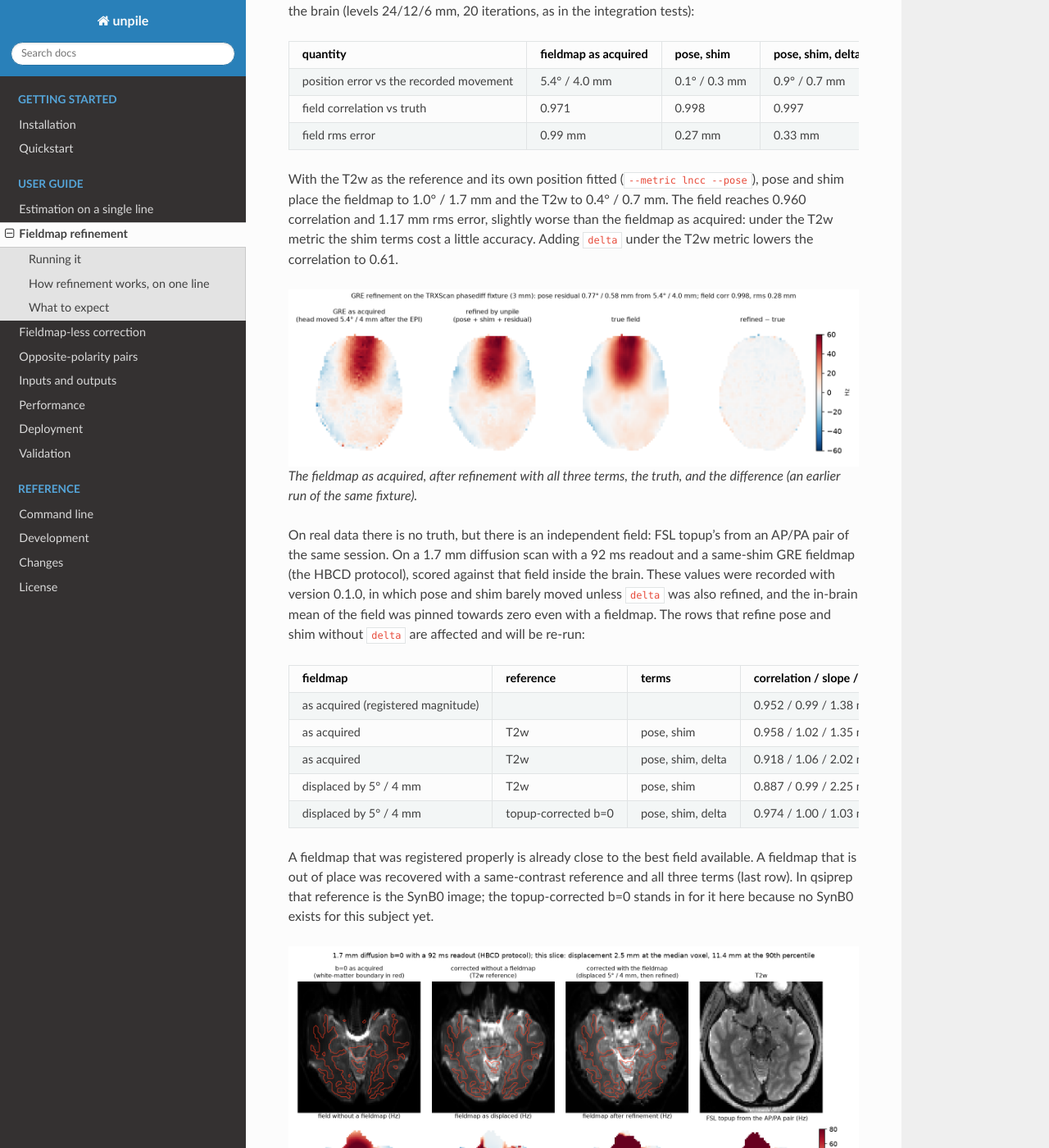
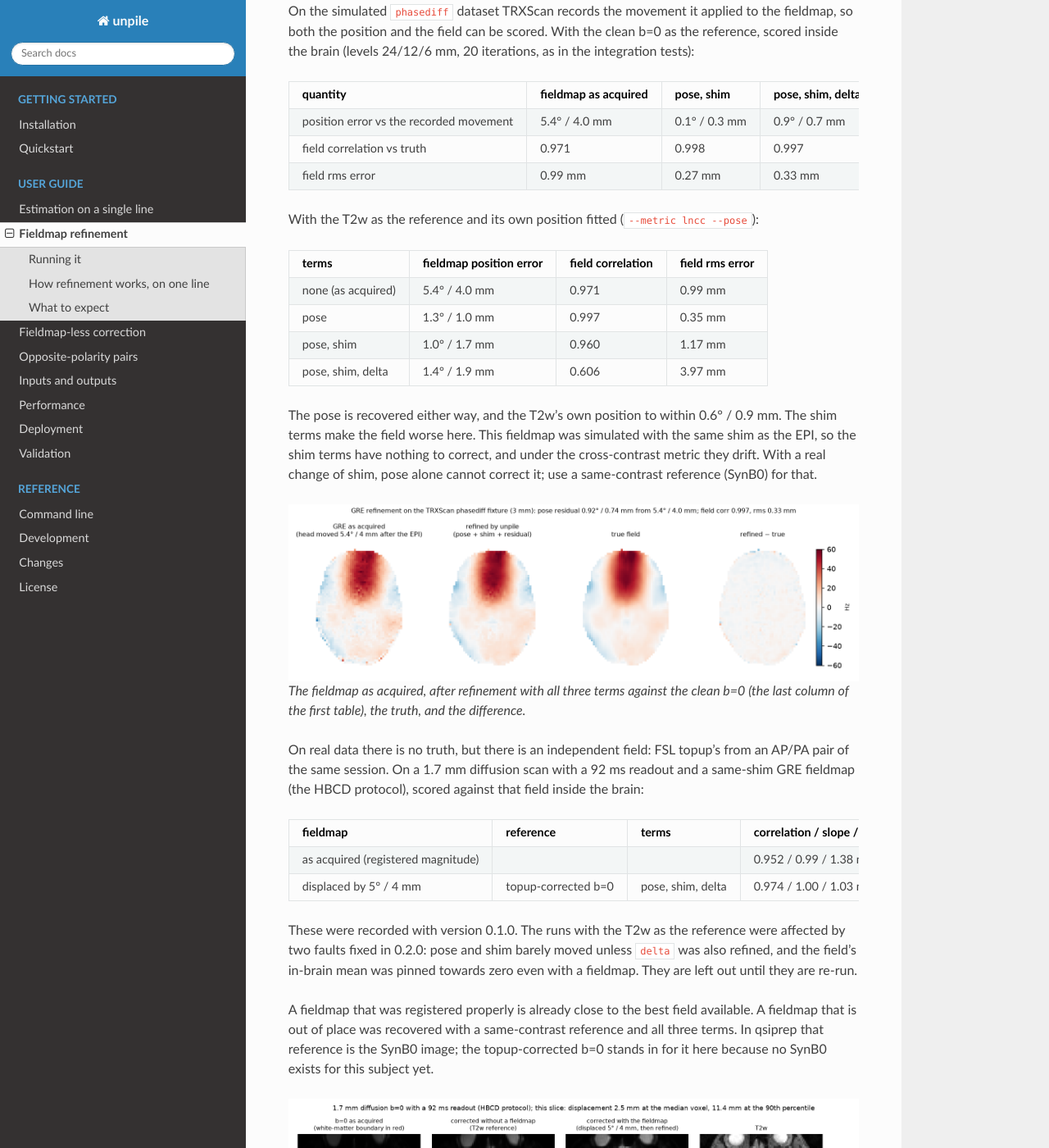
Before and after one commit to PennLINC/unpile-rs, a Sphinx documentation site: the page built from docs/user/gre-refinement.md, in a window 1280 px wide and 1400 px high, scrolled down 4200 px. Shown: the whole window at 82% size. Built offline with Sphinx 7.4.7 and the Read the Docs theme 3.1.0, drawn with Linux system fonts in a browser that asks for light colours; some of the changed text lies outside the part shown.

Commit message:
0.2.0: pose-only fieldmap refinement under the T2w metric; refreshed fieldmap docs and figure
- Test: with a T2w reference, refining the fieldmap pose alone recovers the field (corr 0.997 vs
  0.960 with pose and shim, 0.971 as acquired); the docs recommend it unless the shim changed.
- Fieldmap refinement page: a table per T2w configuration; HBCD rows recorded with the faults
  fixed in this release are left out until re-run; the index figure and its caption come from the
  current fixture fit.
- Version 0.2.0 (unreleased): behaviour change in --fieldmap-refine pose,shim, new transform options.

````diff
--- a/Cargo.toml
+++ b/Cargo.toml
@@ -1,6 +1,6 @@
 [package]
 name = "unpile"
-version = "0.1.0"
+version = "0.2.0"
 edition = "2021"
 description = "Susceptibility distortion correction for EPI with a mass-conserving pushforward model (Rust port of the unpile prototype)"
 license = "MIT OR Apache-2.0"
--- a/docs/user/gre-refinement.md
+++ b/docs/user/gre-refinement.md
@@ -42,8 +42,10 @@ produces this from a phase-difference or two-phase acquisition.
 
 `--fieldmap-refine` chooses the terms. The default is `pose,shim`. Add `delta` only with a
 same-contrast reference (SynB0 or, on simulated data, the clean b=0): under the T2w metric the
-residual term pulls a good fieldmap away from the truth. Pose and shim alone recover the position
-of a misplaced fieldmap, with either kind of reference (below).
+residual term pulls a good fieldmap away from the truth. With a T2w reference, refine `pose` alone
+unless the shim is known to have changed between the two scans: under the T2w metric the shim terms
+drift and cost accuracy (below). Pose, alone or with the shim, recovers the position of a misplaced
+fieldmap with either kind of reference.
 
 ## How refinement works, on one line
 
@@ -138,36 +140,42 @@ the brain (levels 24/12/6 mm, 20 iterations, as in the integration tests):
 | field correlation vs truth | 0.971 | 0.998 | 0.997 |
 | field rms error | 0.99 mm | 0.27 mm | 0.33 mm |
 
-With the T2w as the reference and its own position fitted (`--metric lncc --pose`), pose and shim
-place the fieldmap to 1.0° / 1.7 mm and the T2w to 0.4° / 0.7 mm. The field reaches 0.960
-correlation and 1.17 mm rms error, slightly worse than the fieldmap as acquired: under the T2w
-metric the shim terms cost a little accuracy. Adding `delta` under the T2w metric lowers the
-correlation to 0.61.
+With the T2w as the reference and its own position fitted (`--metric lncc --pose`):
+
+| terms | fieldmap position error | field correlation | field rms error |
+|---|---|---|---|
+| none (as acquired) | 5.4° / 4.0 mm | 0.971 | 0.99 mm |
+| pose | 1.3° / 1.0 mm | 0.997 | 0.35 mm |
+| pose, shim | 1.0° / 1.7 mm | 0.960 | 1.17 mm |
+| pose, shim, delta | 1.4° / 1.9 mm | 0.606 | 3.97 mm |
+
+The pose is recovered either way, and the T2w's own position to within 0.6° / 0.9 mm. The shim terms
+make the field worse here. This fieldmap was simulated with the same shim as the EPI, so the shim
+terms have nothing to correct, and under the cross-contrast metric they drift. With a real change of
+shim, pose alone cannot correct it; use a same-contrast reference (SynB0) for that.
 
 ```{figure} ../_static/gre_refinement.png
 :alt: The fieldmap as acquired, after refinement, the truth, and the difference.
 
-The fieldmap as acquired, after refinement with all three terms, the truth, and the difference
-(an earlier run of the same fixture).
+The fieldmap as acquired, after refinement with all three terms against the clean b=0 (the last
+column of the first table), the truth, and the difference.
 ```
 
 On real data there is no truth, but there is an independent field: FSL topup's from an AP/PA pair
 of the same session. On a 1.7 mm diffusion scan with a 92 ms readout and a same-shim GRE fieldmap
-(the HBCD protocol), scored against that field inside the brain. These values were recorded with
-version 0.1.0, in which pose and shim barely moved unless `delta` was also refined, and the
-in-brain mean of the field was pinned towards zero even with a fieldmap. The rows that refine pose
-and shim without `delta` are affected and will be re-run:
+(the HBCD protocol), scored against that field inside the brain:
 
 | fieldmap | reference | terms | correlation / slope / rms vs topup |
 |---|---|---|---|
 | as acquired (registered magnitude) | | | 0.952 / 0.99 / 1.38 mm |
-| as acquired | T2w | pose, shim | 0.958 / 1.02 / 1.35 mm |
-| as acquired | T2w | pose, shim, delta | 0.918 / 1.06 / 2.02 mm |
-| displaced by 5° / 4 mm | T2w | pose, shim | 0.887 / 0.99 / 2.25 mm (position moved 0.4°) |
 | displaced by 5° / 4 mm | topup-corrected b=0 | pose, shim, delta | 0.974 / 1.00 / 1.03 mm (position recovered: 5.1°) |
 
+These were recorded with version 0.1.0. The runs with the T2w as the reference were affected by two
+faults fixed in 0.2.0: pose and shim barely moved unless `delta` was also refined, and the field's
+in-brain mean was pinned towards zero even with a fieldmap. They are left out until they are re-run.
+
 A fieldmap that was registered properly is already close to the best field available. A fieldmap
-that is out of place was recovered with a same-contrast reference and all three terms (last row).
+that is out of place was recovered with a same-contrast reference and all three terms.
 In qsiprep that reference is the SynB0 image; the topup-corrected b=0 stands in for it here because
 no SynB0 exists for this subject yet.
 
````
Also changed, not shown: docs/changes.md (+4 -1 lines), docs/index.md (+1 -1 lines), docs/_static/gre_refinement.png, 2 other files.
